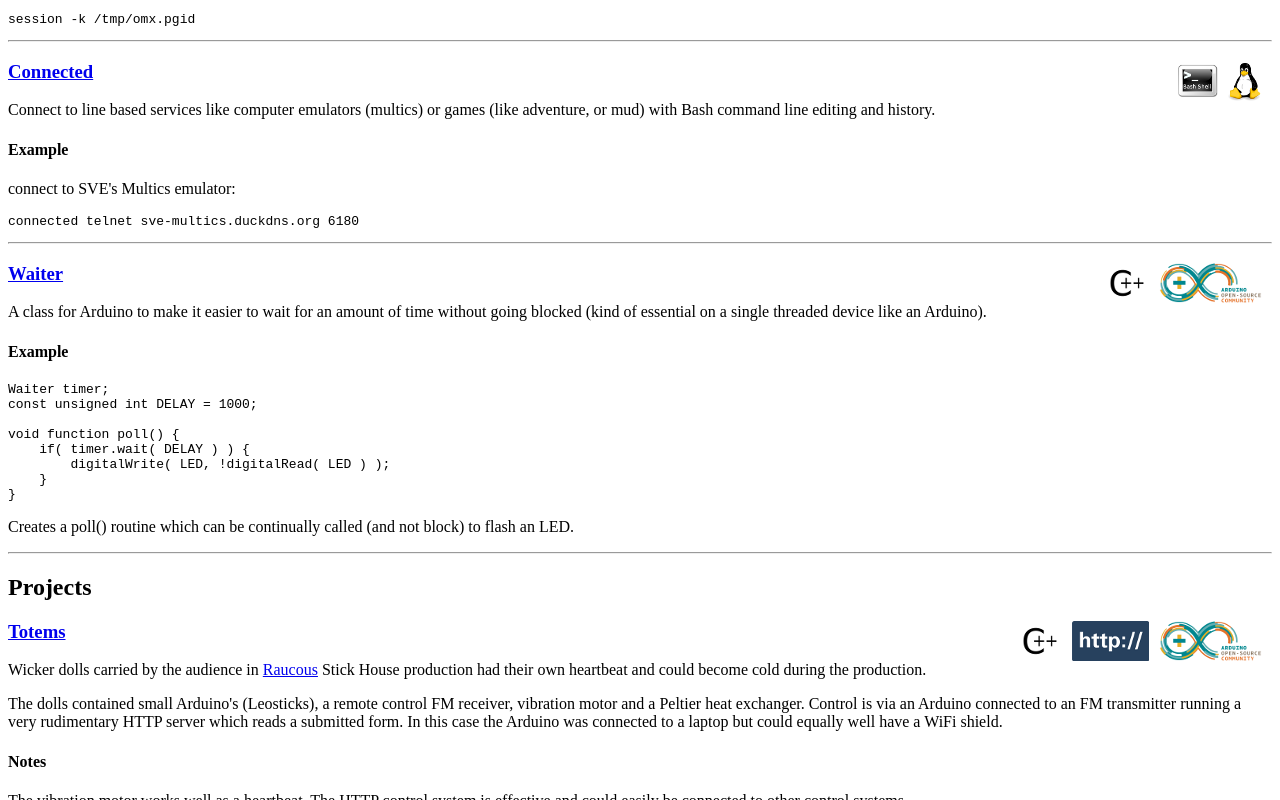
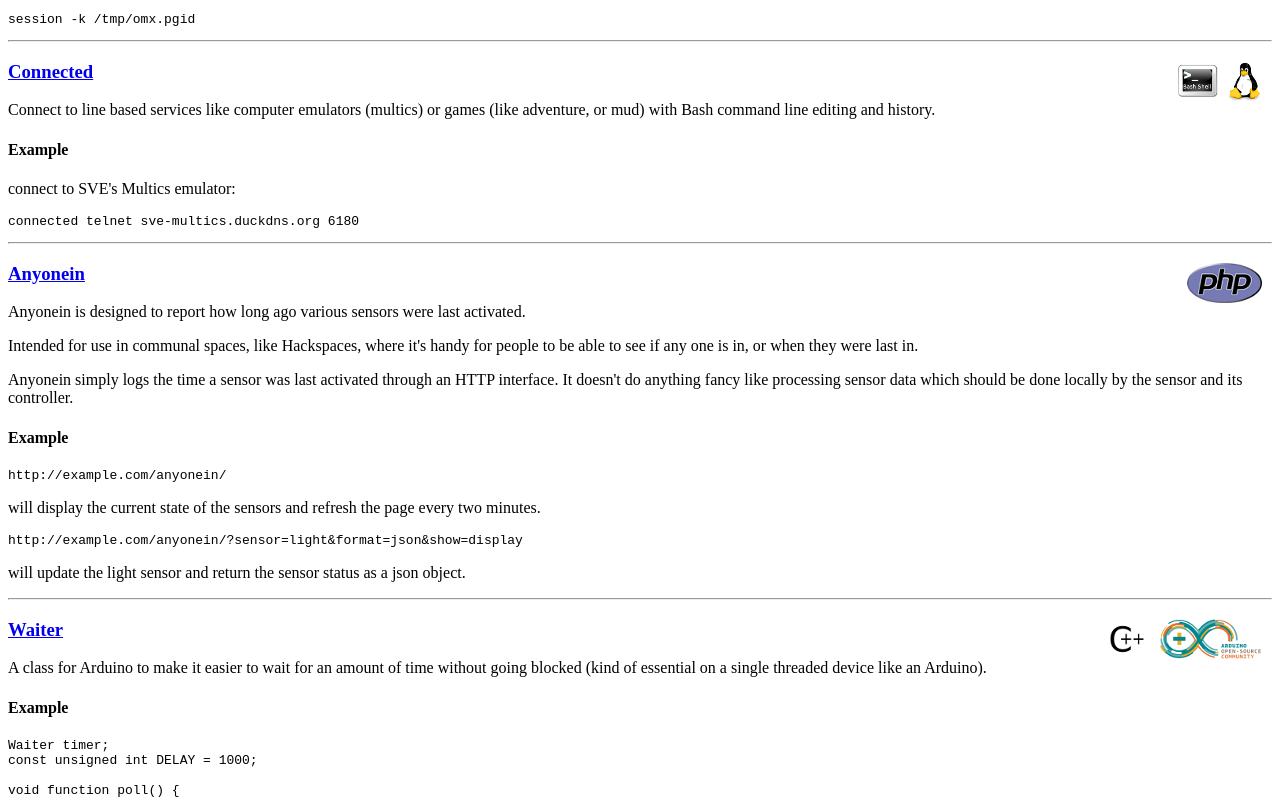
Before and after one commit to Tarim8/tarim8.github.io, a plain HTML site: page index.html in a window 1280 px wide. Shown: the part 574-1374 px from the top of the page. Drawn offline with Linux system fonts and the light colour scheme.

Commit message:
Added anyonein

```diff
--- a/index.html
+++ b/index.html
@@ -93,6 +93,38 @@
       ><hr
        /></div
     ></div
+  ><div id="anyonein-php"
+  ><h3
+    ><a href="https://github.com/tarim8/anyonein"
+      >Anyonein</a
+      > <img src="images/php.png" alt="PHP"
+       /></h3
+    ><p
+    >Anyonein is designed to report how long ago various sensors were last activated.</p
+    ><p
+    >Intended for use in communal spaces, like Hackspaces, where it's handy for people to be able to see if any one is in, or when they were last in.</p
+    ><p
+    >Anyonein simply logs the time a sensor was last activated through an HTTP interface. It doesn't do anything fancy like processing sensor data which should be done locally by the sensor and its controller.</p
+    ><div id="example-3"
+    ><h4
+      >Example</h4
+      ><pre
+      ><code
+	>http://example.com/anyonein/
+</code
+	></pre
+      ><p
+      >will display the current state of the sensors and refresh the page every two minutes.</p
+      ><pre
+      ><code
+	>http://example.com/anyonein/?sensor=light&amp;format=json&amp;show=display
+</code
+	></pre
+      ><p
+      >will update the light sensor and return the sensor status as a json object.</p
+      ><hr
+       /></div
+    ></div
   ><div id="waiter-arduino-c"
   ><h3
     ><a href="https://github.com/tarim8/Waiter"
@@ -102,7 +134,7 @@
        /></h3
     ><p
     >A class for Arduino to make it easier to wait for an amount of time without going blocked (kind of essential on a single threaded device like an Arduino).</p
-    ><div id="example-3"
+    ><div id="example-4"
     ><h4
       >Example</h4
       ><pre
```
Also changed, not shown: images/php.png (added), 1 other file.
